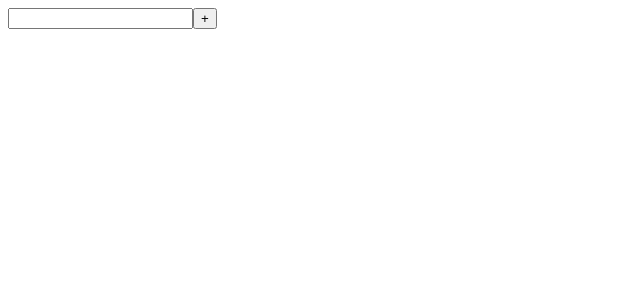
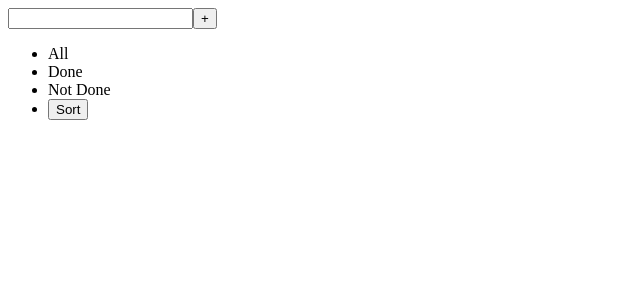
Before and after one commit to MoAgamia/SE-Boot-Camp, an Angular app in the folder angular/: page / in a window 1280 px wide. Shown: the top 300 px of the page, without its empty margins (0-640 px from the left). Built offline with nearby package versions, Linux system fonts and the light colour scheme.

Commit message:
Add basic sorting and filtering

```diff
--- a/angular/src/app/app.component.html
+++ b/angular/src/app/app.component.html
@@ -3,10 +3,27 @@
     <input type="text" [(ngModel)]="input" name="input">
     <button type="submit">+</button>
   </form>
+  <div class="filters">
+    <ul>
+      <li>
+        <span (click)="changeFilter('all')">All</span>
+      </li>
+      <li>
+        <span (click)="changeFilter('done')">Done</span>
+      </li>
+      <li>
+        <span (click)="changeFilter('not done')">Not Done</span>
+      </li>
+      <li>
+        <button (click)="sort()">Sort</button>
+      </li>
+    </ul>
+  </div>
   <div class="todo" *ngFor="let todo of todos;let i = index;">
-    {{todo}}
+    {{todo.name}}
     <button (click)="delete(todo)">delete</button>
     <button (click)="move(-1, i)">up</button>
     <button (click)="move(1, i)">down</button>
+    <input type="checkbox" [(ngModel)]="todo.completed" />
   </div>
 </div>
--- a/angular/src/app/app.component.ts
+++ b/angular/src/app/app.component.ts
@@ -1,22 +1,60 @@
-import { Component } from '@angular/core';
+import { Component, OnInit } from '@angular/core';
 
 @Component({
   selector: 'app-root',
   templateUrl: './app.component.html',
   styleUrls: ['./app.component.less']
 })
-export class AppComponent {
+export class AppComponent implements OnInit {
   title = 'app';
   todos = [];
+  all_todos = [];
   input = "";
+  currentFilter = "all"
+
+  changeFilter(filter) {
+    this.currentFilter = filter;
+    this.filter();
+  }
+
+
+  sort() {
+    this.todos = this.todos.sort((a, b) => {
+      var x = a.name
+      var y = b.name
+      if (x < y) { return -1; }
+      if (x > y) { return 1; }
+      return 0;
+
+    });
+  }
 
   submit() {
-    this.todos.push(this.input);
+    if (this.input === "") return;
+    this.all_todos.push({ name: this.input, completed: false });
     this.input = "";
+    this.filter();
   }
 
   delete(todo) {
-    this.todos.splice(this.todos.indexOf(todo), 1);
+    this.all_todos.splice(this.all_todos.indexOf(todo), 1);
+    this.filter();
+  }
+
+  filter() {
+    switch (this.currentFilter) {
+      case 'all':
+        this.todos = this.all_todos;
+        break;
+      case 'done':
+        this.todos = this.all_todos.filter(todo => todo.completed);
+        break;
+      case 'not done':
+        this.todos = this.all_todos.filter(todo => !todo.completed);
+        break;
+      default:
+        break;
+    }
   }
 
   move(places, index) {
@@ -27,4 +65,11 @@ export class AppComponent {
     this.todos[index + places] = todoToBeMoved;
   }
 
+  ngOnInit() {
+    //Called after the constructor, initializing input properties, and the first call to ngOnChanges.
+    //Add 'implements OnInit' to the class.
+    this.filter()
+
+  }
+
 }
```
